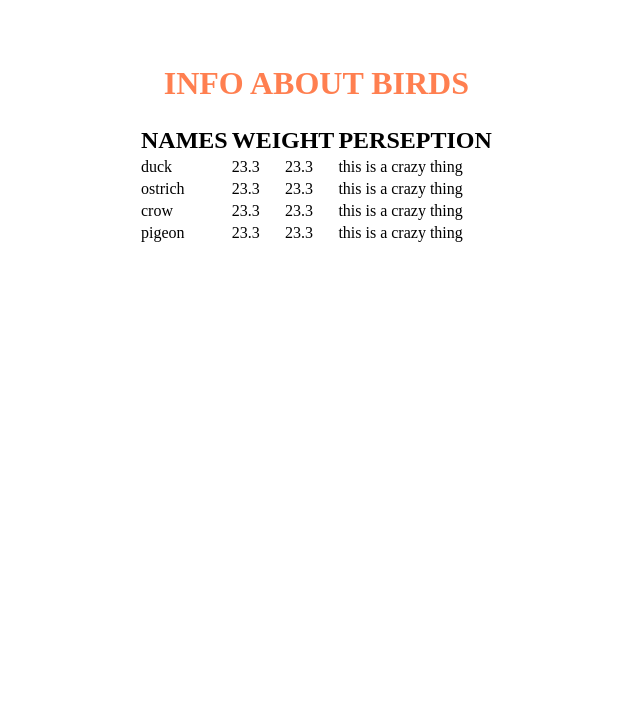
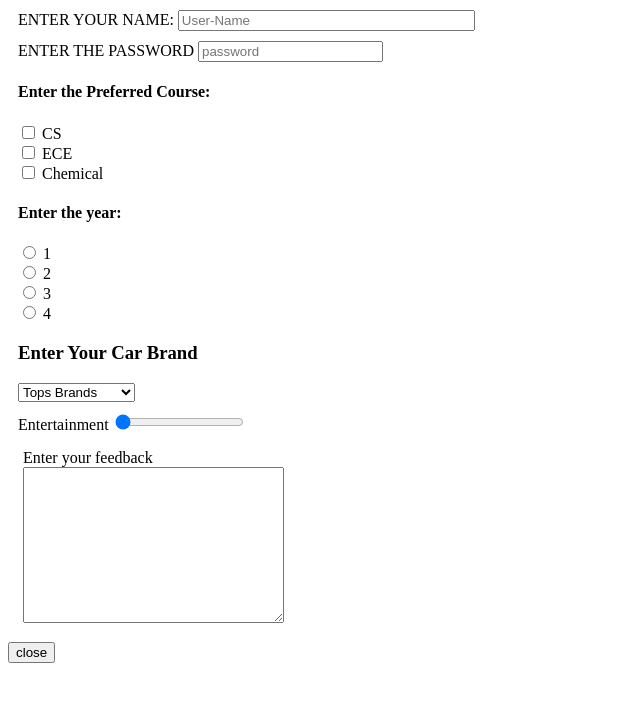
Before and after one commit to inthrakumar/practice, a plain HTML site: page codes/web/index.html in a window 1280 px wide. Shown: the whole page, without its empty margins (0-640 px from the left). Drawn offline with Linux system fonts and the light colour scheme.

Commit message:
practice form

```diff
--- a/codes/web/index.html
+++ b/codes/web/index.html
@@ -8,50 +8,61 @@
     <title>NAVIGATION BAR</title>
 </head>
 <body>
-    <table style="margin-left: 130px;">
-        <caption style="color: coral;"> <h1>INFO ABOUT BIRDS</h1></caption>
-        <br>
-        <br>
-        <thead>
-            <tr>
-               <th scope="column" style="font-size: x-large;" rowspan="2">NAMES   </th>
-               <th scope="column"style="font-size: x-large;" colspan="2">WEIGHT</th>
-               <th scope="column"style="font-size: x-large;"rowspan="2">PERSEPTION</th>
-            </tr>
-        </thead>
-        <tbody>
-            <tr>
-               <td>duck </td>
-               <td>23.3</td>
-               <td>23.3</td>
-               <td>this is a crazy thing</td>
-            </tr>
-            <tr>
-               <td>ostrich </td>
-               <td>23.3</td>
-               <td>23.3</td>
-               <td>this is a crazy thing</td>
-            </tr>
-            <tr>
-               <td>crow </td>
-               <td>23.3</td>
-               <td>23.3</td>
-               <td>this is a crazy thing</td>
-            </tr>
-        </tbody>
-        <tfoot>
-            <tr>
-               <td>pigeon </td>
-               <td>23.3</td>
-               <td>23.3</td>
-               <td>this is a crazy thing</td>
-            </tr>
-        </tfoot>
+    <form action="got.js">
+    <div style="margin: 10px;">
+        <label for="name">ENTER YOUR NAME:</label>
+        <input type="text" name="name" id="name"  size="34" placeholder="User-Name" >
+    </div>
+    <div style="margin: 10px;">
+        <label for="password">ENTER THE PASSWORD</label>
+        <input type="password" name="password" id="password" placeholder="password">
+    </div>
+    <div style="margin: 10px;">
+        <h4>Enter the Preferred Course:</h4>
+        <input type="checkbox" name="cs" id="checkbox">
+        <label for="checkbox">CS</label><br>
+        <input type="checkbox" name="ECE" id="checkboxA">
+        <label for="checkboxA">ECE</label><br>
+        <input type="checkbox" name="chemical" id="checkboxb">
+        <label for="checkboxb">Chemical</label>
+    </div>
+    <div style="margin: 10px;">
+        <h4>Enter the year:</h4>
+        <input type="radio" name="year" id="checkbox"value="1">
+        <label for="checkbox">1</label><br>
+        <input type="radio" name="year" id="checkboxA"value="2">
+        <label for="checkboxA">2</label><br>
+        <input type="radio" name="year" id="checkboxb"value="3">
+        <label for="checkboxb">3</label><br>
+        <input type="radio" name="year" id="checkboxc"value="4">
+        <label for="checkboxc">4</label><br>
+
+    </div>
+    <div style="margin: 10px;">
+        <h3><label for="enter your car model">Enter Your Car Brand</label></h3>
+        <select name="model" id="enter your car model">
+            <option value="Tops Brands">Tops Brands</option>
+            <option value="BMW">BMW</option>
+            <option value="LAMBORGINI">LAMBORGINI</option>
+            <option value="AUDI">AUDI</option>
+            <option value="ROLLS ROYCE">ROLLS ROYCE</option>
+
+        </select>
+
+    </div>
+    <div style="margin:10px;">
+        <label for="volume">Entertainment</label>
+        <input type="range" name="volume" id="volume" max="0" min="100" step="5">
+    </div>
+    <div style="margin:15px;">
+        <label for="feed"style="display:block;">Enter your feedback    </label>
+        <textarea name="feedback" id="feed" cols="30" rows="10"></textarea>
+    </div>
 
 
 
-    </table>
-
+    <input type="submit" value="close">
+    </form>
 
 </body>
 </html>
```
